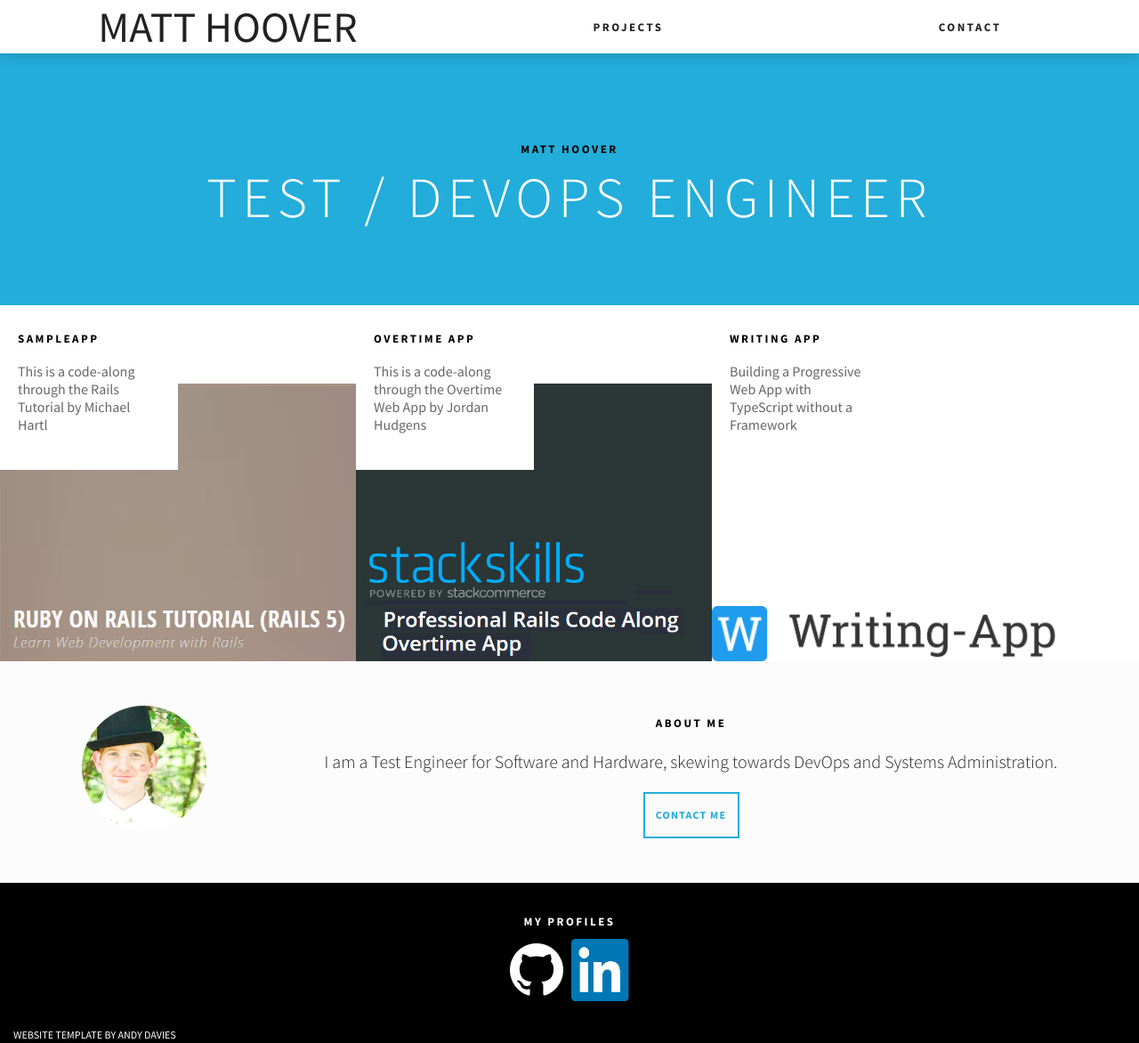
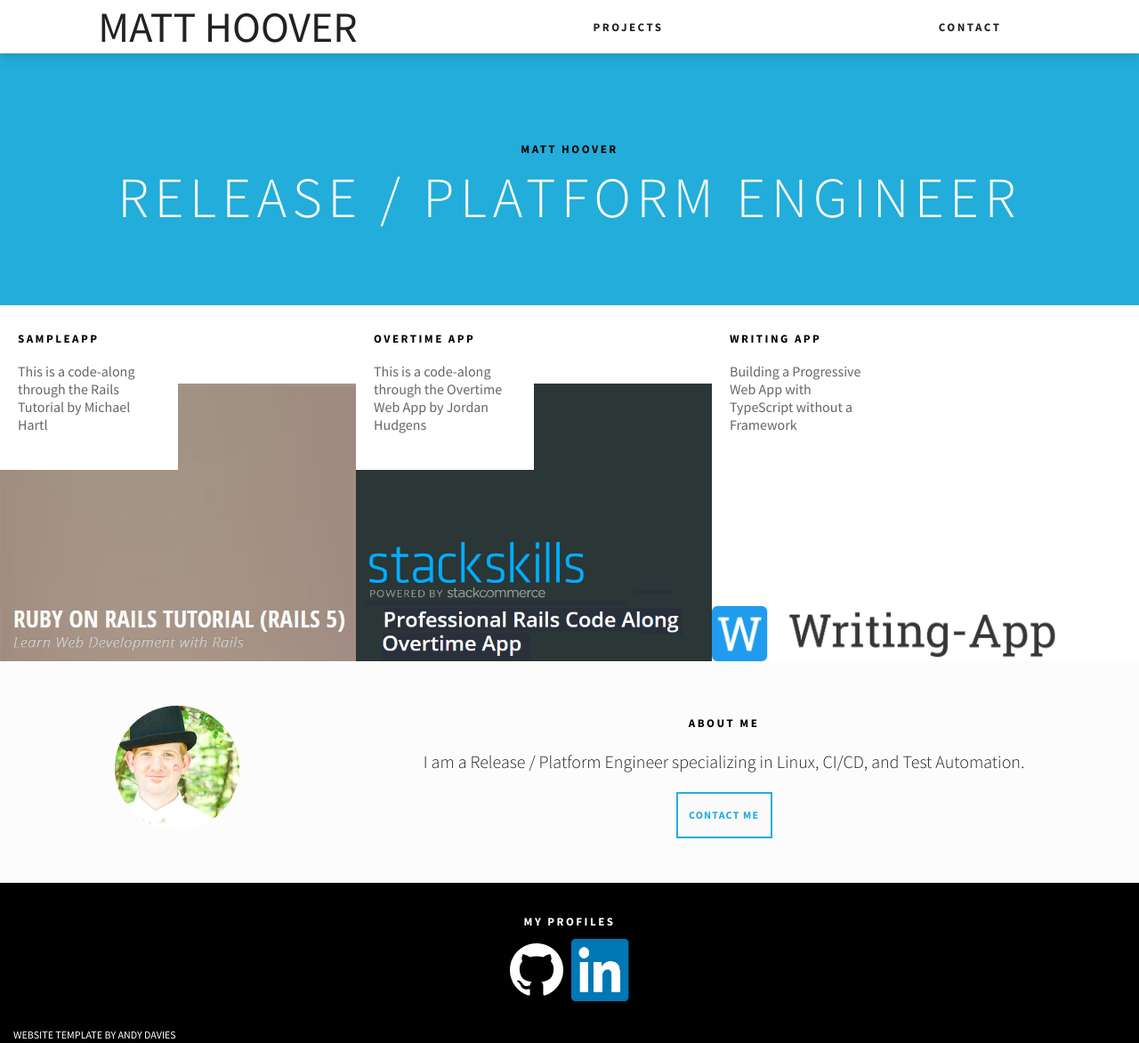
Before and after one commit to machuu/machuu.github.io, a Jekyll site: the page built from index.html, in a window 1280 px wide and 1172 px high. Shown: the whole window at 89% size. Built offline with Jekyll 4.4.1, drawn with Linux system fonts in a browser that asks for light colours.

Commit message:
Update name/position

```diff
--- a/_config.yml
+++ b/_config.yml
@@ -1,6 +1,6 @@
 url: http://www.hoover.ml
 
-name: Matt Hoover | Test Engineer
+name: Matt Hoover | Release/Platform Engineer
 
 collections:
   projects:
--- a/index.html
+++ b/index.html
@@ -1,7 +1,7 @@
 ---
-title: Matt Hoover | Test Engineer in Durham, NC
+title: Matt Hoover | Release/Platform Engineer in NC
 layout: master
-content_meta: "Matt Hoover is a Test Engineer near Durham, NC"
+content_meta: "Matt Hoover is a Release/Platform Engineer in NC"
 ---
 
 <div class="landing-feature">
@@ -9,7 +9,7 @@ content_meta: "Matt Hoover is a Test Engineer near Durham, NC"
 		<h1>
 			<span class="name">Matt Hoover</span>
 			<br>
-			<span class="job-title">Test / DevOps Engineer</span>
+			<span class="job-title">Release / Platform Engineer</span>
 		</h1>
 	</div>
 </div>
@@ -85,7 +85,7 @@ content_meta: "Matt Hoover is a Test Engineer near Durham, NC"
 	<div class="about-me-info">
 		<h2 class="about-me-heading">About me</h2>
 		<p>
-			I am a Test Engineer for Software and Hardware, skewing towards DevOps and Systems Administration.
+			I am a Release / Platform Engineer specializing in Linux, CI/CD, and Test Automation.
 		</p>
 		<div class="buttons-wrapper">
 			<a href="{{ site.baseurl }}{% link contact.md %}" class="button">Contact me</a>
```
Also changed, not shown: about.md (+4 -2 lines), contact.md (+1 -1 lines).
